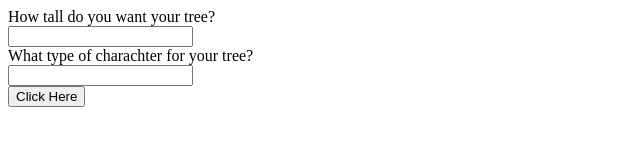
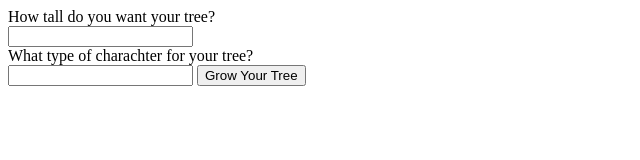
Before and after one commit to nss-evening-cohort-3/static-web-javascript-quiz-ZachParris, a plain HTML site: page index.html in a window 1280 px wide. Shown: the whole page, without its empty margins (0-640 px from the left). Drawn offline with Linux system fonts and the light colour scheme.

Commit message:
feedback changes

```diff
--- a/index.html
+++ b/index.html
@@ -5,14 +5,16 @@
 	<title>Document</title>
 </head>
 <body>
-	<form>
+	<form onsubmit="return false">
 		<label for="height">How tall do you want your tree?</label><br>
 		<input type="text" id="height"><br>
 		<label for="treeChar">What type of charachter for your tree?</label><br>
 		<input type="text" id="treeChar">
+		<button type="" id="treeButt">Grow Your Tree</button><br>
 	</form>
-	<button type="" id="treeButt">Click Here</button>
-	<script type="text/javascript" src="quiz.js"></script>
+			<script type="text/javascript" src="quiz.js"></script>
+
+
 </body>
 </html>
 
--- a/quiz.js
+++ b/quiz.js
@@ -15,7 +15,7 @@ document.getElementById("treeChar").onkeyup = function() {
 	tree.treeChar = document.getElementById("treeChar").value;
 }
 
-// button to create tree in console
+//
 document.getElementById("treeButt").onclick = function() {
 	if(tree.height.length < 1) {
 		alert("Enter a number");
@@ -24,7 +24,6 @@ document.getElementById("treeButt").onclick = function() {
 		alert("Enter a single character");
 	}
 	treeGrower(tree);
-	// console.log(tree.height, tree.treeChar)
 
 }
 
```
